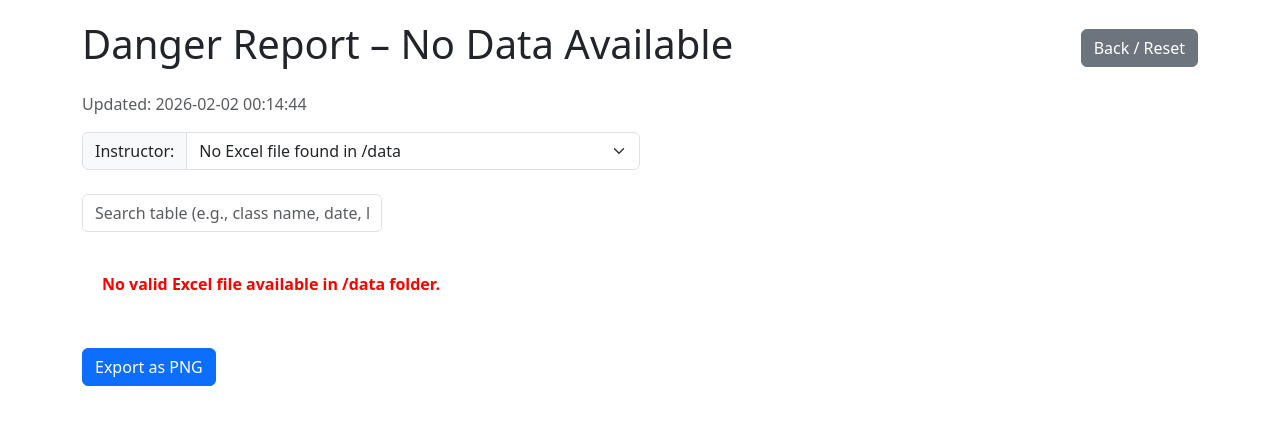
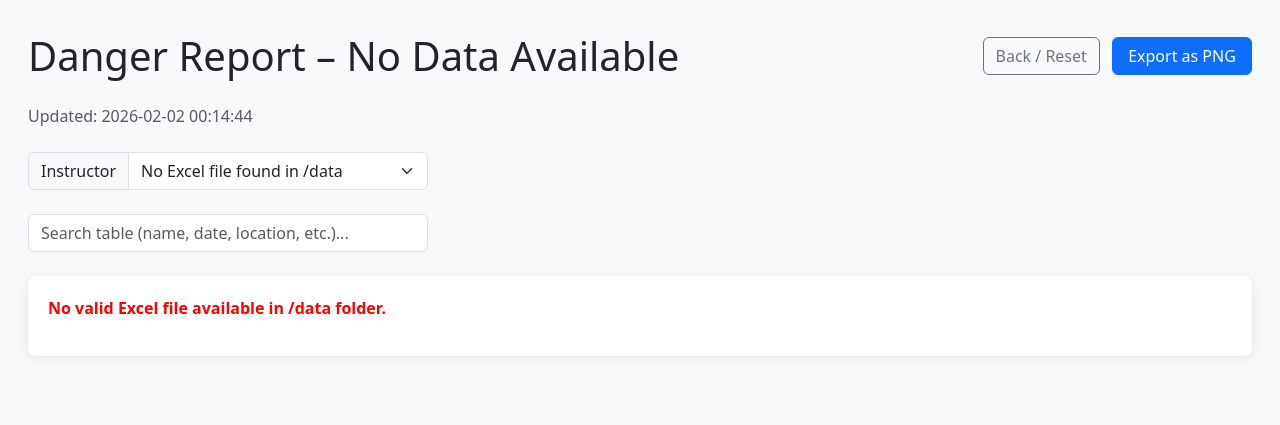
Before and after one commit to dmonroy98/danger-report, a Flask app: page / in a window 1280 px wide. Shown: the top 425 px of the page. Run offline with Flask 3, Linux system fonts and the light colour scheme; some libraries are stand-ins or nearby versions.

Commit message:
New app.py

```diff
--- a/app.py
+++ b/app.py
@@ -31,28 +31,41 @@ else:
         INSTRUCTORS = ["Excel file found but cannot be read"]
         EXCEL_PATH = None
 
-# ─── Custom day code extraction for sorting ─────────────────────────────────────
+# ─── Day ordering and class mapping ─────────────────────────────────────────────
 DAY_ORDER = {
-    'M': 0, 'MO': 0,
-    'TU': 1, 'T': 1,
-    'W': 2,
-    'TH': 3, 'R': 3,
-    'F': 4,
-    'SA': 5, 'S': 5,
-    'SU': 6,
+    'M':   0, 'MO':  0,     # Monday
+    'TU':  1, 'T':   1,     # Tuesday
+    'W':   2, 'WE':  2,     # Wednesday
+    'TH':  3, 'R':   3,     # Thursday
+    'F':   4,               # Friday
+    'SA':  5, 'S':   5,     # Saturday
+    'SU':  6,               # Sunday
+}
+
+DAY_CLASSES = {
+    0: 'monday',
+    1: 'tuesday',
+    2: 'wednesday',
+    3: 'thursday',
+    4: 'friday',
+    5: 'saturday',
+    6: 'sunday',
+    99: 'unknown'
 }
 
 def extract_day_code(class_name):
     if pd.isna(class_name):
         return 99
-    # Look for 1-2 uppercase letters at the very end (after optional space)
     match = re.search(r'\s*([A-Z]{1,2})$', str(class_name).strip().upper())
     if match:
         code = match.group(1)
         return DAY_ORDER.get(code, 99)
     return 99
 
-# ─── Generate table HTML with safe sorting ──────────────────────────────────────
+def get_day_class(day_num):
+    return f"day-row-{DAY_CLASSES.get(day_num, 'unknown')}"
+
+# ─── Generate table HTML ────────────────────────────────────────────────────────
 def get_table_html(instructor):
     if EXCEL_PATH is None:
         return '<p style="color: red; font-weight: bold; padding: 20px;">No valid Excel file available in /data folder.</p>'
@@ -66,35 +79,41 @@ def get_table_html(instructor):
         df = pd.read_excel(EXCEL_PATH, sheet_name=instructor, engine='openpyxl')
         df = df.fillna('')
 
-        # Normalize column names (remove extra spaces, make consistent)
+        # Normalize column names
         df.columns = df.columns.str.strip().str.replace(r'\s+', ' ', regex=True)
 
-        # Build sort columns and ascending dynamically
+        # Sorting & row class preparation
         sort_cols = []
         ascending = []
 
         if 'Class Name' in df.columns:
             df['sort_day'] = df['Class Name'].apply(extract_day_code)
+            df['row_class'] = df['sort_day'].apply(get_day_class)
+
+            # Sort: Monday (0) → Sunday (6), then Class Name alphabetical, then Date newest first
             sort_cols.append('sort_day')
-            ascending.append(True)   # earliest day first
+            ascending.append(True)   # low number (Monday) first
 
             sort_cols.append('Class Name')
-            ascending.append(True)   # alphabetical within day
+            ascending.append(True)
 
-        if 'Date' in df.columns:
-            try:
-                df['Date'] = pd.to_datetime(df['Date'], errors='coerce')
-                sort_cols.append('Date')
-                ascending.append(False)  # newest first
-            except Exception as date_err:
-                print(f"Date parsing failed for {instructor}: {date_err}")
+            if 'Date' in df.columns:
+                try:
+                    df['Date'] = pd.to_datetime(df['Date'], errors='coerce')
+                    sort_cols.append('Date')
+                    ascending.append(False)  # newest first
+                except Exception as date_err:
+                    print(f"Date parsing failed for {instructor}: {date_err}")
 
-        if sort_cols:
             print(f"[DEBUG] Sorting by: {sort_cols} ascending: {ascending}")
             df = df.sort_values(by=sort_cols, ascending=ascending)
-            if 'sort_day' in df.columns:
-                df = df.drop(columns=['sort_day'], errors='ignore')
+            df = df.drop(columns=['sort_day'], errors='ignore')
 
+        else:
+            df['row_class'] = 'day-row-unknown'
+            print(f"Warning: No 'Class Name' column → no day sorting/coloring for {instructor}")
+
+        # Generate HTML table
         table_html = df.to_html(
             index=False,
             classes="table table-striped table-bordered table-hover",
@@ -102,6 +121,18 @@ def get_table_html(instructor):
             justify="left",
             escape=False
         )
+
+        # Post-process: move row_class from first <td> to <tr> (hack for pandas to_html limitation)
+        table_html = re.sub(
+            r'<tr>\s*<td>(day-row-[a-z-]+)</td>',
+            r'<tr class="\1">',
+            table_html,
+            flags=re.IGNORECASE
+        )
+        # Remove the temp row_class column from header and body
+        table_html = re.sub(r'<th>row_class</th>\s*', '', table_html)
+        table_html = re.sub(r'<td>day-row-[a-z-]+</td>\s*', '', table_html, flags=re.IGNORECASE)
+
         return table_html
 
     except Exception as e:
@@ -111,19 +142,19 @@ def get_table_html(instructor):
             error_msg += f'<p>Available columns: {", ".join(df.columns.tolist())}</p>'
         return error_msg
 
-# ─── Unified route for / and /danger-report ─────────────────────────────────────
+# ─── Unified route ──────────────────────────────────────────────────────────────
 @app.route('/', defaults={'path': ''})
 @app.route('/<path:path>')
 def danger_report(path=''):
     instructor_param = request.args.get('instructor', '').strip()
 
-    print(f"[DEBUG] Requested path: /{path}, instructor param: '{instructor_param}'")
+    print(f"[DEBUG] Requested: /{path} ?instructor='{instructor_param}'")
 
     instructor = instructor_param
 
     if not instructor or instructor not in INSTRUCTORS:
         if instructor_param:
-            print(f"[WARN] Instructor '{instructor_param}' not found in sheets")
+            print(f"[WARN] '{instructor_param}' not found in sheets")
         instructor = INSTRUCTORS[0] if INSTRUCTORS and INSTRUCTORS[0] not in [
             "No Excel file found in /data",
             "Excel file found but cannot be read"
--- a/templates/danger_report.html
+++ b/templates/danger_report.html
@@ -1,28 +1,84 @@
-<!-- templates/danger_report.html (updated with search box, back button, and JS) -->
 <!DOCTYPE html>
 <html lang="en">
 <head>
     <meta charset="UTF-8">
     <meta name="viewport" content="width=device-width, initial-scale=1.0">
-    <title>Danger Report</title>
-    <link href="https://cdn.jsdelivr.net/npm/bootstrap@5.3.3/dist/css/bootstrap.min.css" rel="stylesheet">
+    <title>Danger Report – {{ instructor }}</title>
+
+    <!-- Bootstrap CSS -->
+    <link href="https://cdn.jsdelivr.net/npm/bootstrap@5.3.3/dist/css/bootstrap.min.css" rel="stylesheet" integrity="sha384-QWTKZyjpPEjISv5WaRU9OFeRpok6YctnYmDr5pNlyT2bRjXh0JMhjY6hW+ALEwIH" crossorigin="anonymous">
+
     <style>
-        body { padding: 20px; }
-        .table-container { margin-top: 20px; }
-        #searchInput { max-width: 300px; }
+        body {
+            background-color: #f8f9fa;
+            color: #212529;
+            padding: 2rem 1rem;
+        }
+        .container {
+            max-width: 1400px;
+        }
+        .header {
+            margin-bottom: 1.5rem;
+        }
+        .search-box {
+            max-width: 400px;
+            margin-bottom: 1.5rem;
+        }
+        .table-container {
+            background: white;
+            border-radius: 8px;
+            box-shadow: 0 2px 10px rgba(0,0,0,0.08);
+            overflow: hidden;
+            margin-bottom: 1.5rem;
+        }
+        .table {
+            margin-bottom: 0;
+        }
+        .table th {
+            background-color: #f1f3f5;
+            font-weight: 600;
+        }
+
+        /* Day-based row colors (light pastel tones) */
+        .table tbody tr.day-row-monday    { background-color: #e6f3ff !important; }   /* light blue    - Monday */
+        .table tbody tr.day-row-tuesday   { background-color: #fff0e6 !important; }   /* light peach   - Tuesday */
+        .table tbody tr.day-row-wednesday { background-color: #f0fff0 !important; }   /* light green   - Wednesday */
+        .table tbody tr.day-row-thursday  { background-color: #fff5e6 !important; }   /* light orange  - Thursday */
+        .table tbody tr.day-row-friday    { background-color: #f8e6ff !important; }   /* light purple  - Friday */
+        .table tbody tr.day-row-saturday  { background-color: #f0f8ff !important; }   /* light cyan    - Saturday */
+        .table tbody tr.day-row-sunday    { background-color: #fffafa !important; }   /* almost white  - Sunday */
+        .table tbody tr.day-row-unknown   { background-color: #f5f5f5 !important; }   /* light gray    - Unknown */
+
+        /* Hover effect for better readability */
+        .table tbody tr:hover {
+            filter: brightness(95%);
+            transition: filter 0.2s;
+        }
+
+        .btn-export {
+            min-width: 140px;
+        }
     </style>
 </head>
-<body class="container">
-    <div class="d-flex justify-content-between align-items-center mb-3">
-        <h1>Danger Report – {{ instructor }}</h1>
-        <a href="/" class="btn btn-secondary">Back / Reset</a>
+<body>
+    <div class="container">
+        <!-- Header -->
+        <div class="d-flex justify-content-between align-items-center header">
+            <h1 class="mb-0">Danger Report – {{ instructor }}</h1>
+            <div>
+                <a href="/" class="btn btn-outline-secondary me-2">Back / Reset</a>
+                <button id="exportBtn" class="btn btn-primary btn-export">Export as PNG</button>
             </div>
-    <p class="text-muted">Updated: {{ updated_at }}</p>
+        </div>
 
+        <!-- Last updated -->
+        <p class="text-muted mb-4">Updated: {{ updated_at }}</p>
+
+        <!-- Instructor selector -->
         <form method="GET" class="mb-4">
-        <div class="input-group w-50">
-            <label class="input-group-text" for="instructor">Instructor:</label>
-            <select class="form-select" name="instructor" id="instructor" onchange="this.form.submit()">
+            <div class="input-group" style="max-width: 400px;">
+                <span class="input-group-text">Instructor</span>
+                <select name="instructor" class="form-select" onchange="this.form.submit()">
                     {% for inst in instructors %}
                         <option value="{{ inst }}" {% if inst == instructor %}selected{% endif %}>
                             {{ inst }}
@@ -32,32 +88,67 @@
             </div>
         </form>
 
-    <!-- Search box -->
-    <div class="mb-3">
-        <input type="text" id="searchInput" class="form-control" placeholder="Search table (e.g., class name, date, location)...">
+        <!-- Search input -->
+        <div class="search-box">
+            <input type="text" id="searchInput" class="form-control" placeholder="Search table (name, date, location, etc.)...">
         </div>
 
+        <!-- Table -->
         <div class="table-container">
             {{ table_html | safe }}
         </div>
 
-    {% if table_html and 'Error' not in table_html %}
-    <button id="exportBtn" class="btn btn-primary mt-3">Export as PNG</button>
+        <!-- No data fallback -->
+        {% if not table_html or 'Error' in table_html %}
+        <div class="alert alert-info mt-4">
+            No data available for this instructor or an error occurred while loading.
+        </div>
         {% endif %}
+    </div>
 
+    <!-- JavaScript -->
     <script>
-        // Client-side search filter
+        // Real-time search filter
         document.getElementById('searchInput').addEventListener('keyup', function() {
             const filter = this.value.toLowerCase();
-            const rows = document.querySelectorAll('.table tbody tr');
+            const table = document.querySelector('.table');
+            if (!table) return;
+
+            const rows = table.querySelectorAll('tbody tr');
             rows.forEach(row => {
                 const text = row.textContent.toLowerCase();
                 row.style.display = text.includes(filter) ? '' : 'none';
             });
         });
+
+        // Export table as PNG using html2canvas
+        document.getElementById('exportBtn').addEventListener('click', function() {
+            const element = document.querySelector('.table-container');
+            if (!element) {
+                alert('No table found to export');
+                return;
+            }
+
+            html2canvas(element, {
+                scale: 2,
+                useCORS: true,
+                backgroundColor: '#ffffff'
+            }).then(canvas => {
+                const link = document.createElement('a');
+                link.download = `Danger-Report-${'{{ instructor }}'.replace(/ /g, '-')}.png`;
+                link.href = canvas.toDataURL('image/png');
+                link.click();
+            }).catch(err => {
+                console.error('Export failed:', err);
+                alert('Failed to export image. Please try again.');
+            });
+        });
     </script>
 
+    <!-- Load html2canvas library -->
+    <script src="https://cdnjs.cloudflare.com/ajax/libs/html2canvas/1.4.1/html2canvas.min.js"></script>
+
+    <!-- Bootstrap JS (optional - for dropdowns, etc.) -->
     <script src="https://cdn.jsdelivr.net/npm/bootstrap@5.3.3/dist/js/bootstrap.bundle.min.js"></script>
-    <!-- Add your PNG export JS here if needed (e.g., html2canvas) -->
 </body>
 </html>
```
Lines whose indentation alone changed are shown as unchanged.
